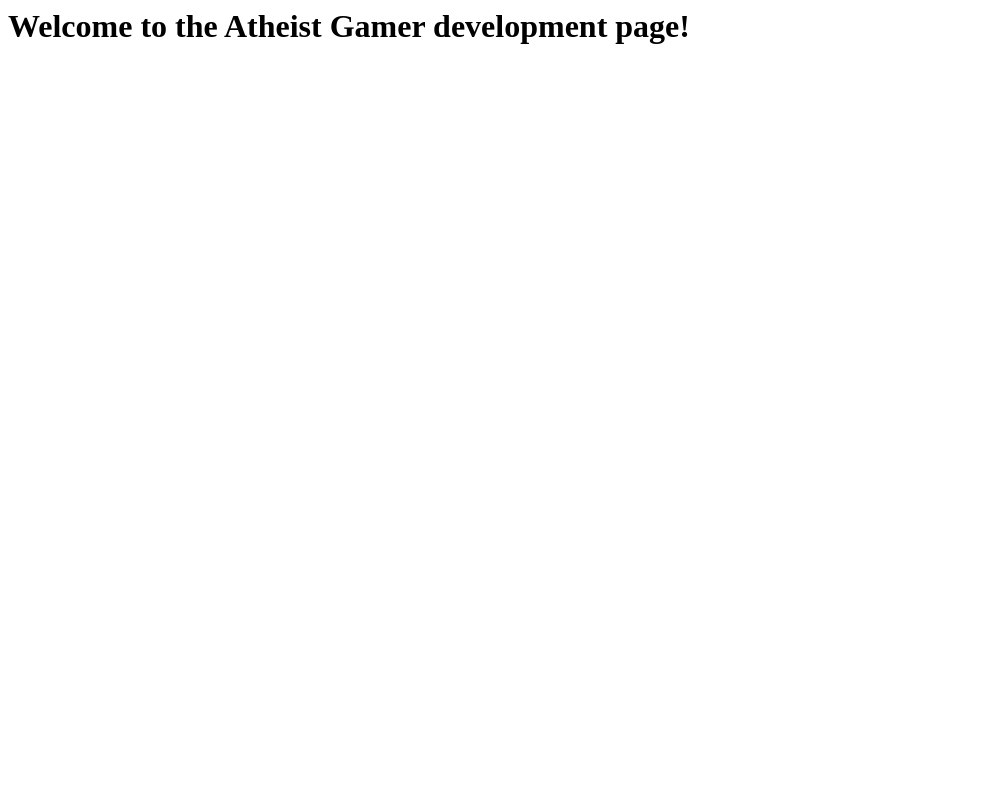
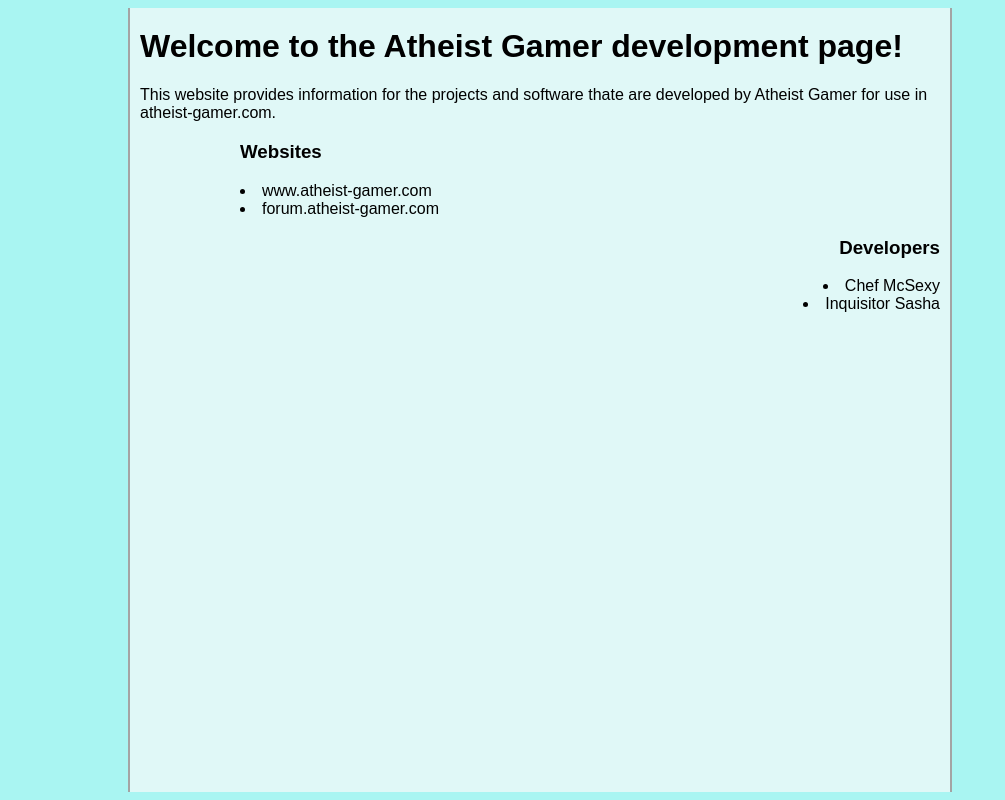
Before and after one commit to Atheist-Gamer/atheist-gamer.github.io, a plain HTML site: page index.html in a window 1280 px wide. Shown: the whole page, without its empty margins (0-1005 px from the left). Drawn offline with Linux system fonts and the light colour scheme.

Commit message:
Adding content and CSS

```diff
--- a/index.html
+++ b/index.html
@@ -1,11 +1,27 @@
 <html>
 <head>
 	<title>Atheist Gamer Development</title>
+
+	<link type="text/css" href="main.css" rel="stylesheet" />
 
 </head>
 <body>
 
 	<h1>Welcome to the Atheist Gamer development page!</h1>
 
+		<p>This website provides information for the projects and software thate are developed by Atheist Gamer for use in atheist-gamer.com.
+
+		<div style="position: relative; left: 100px;">
+			<h3>Websites</h3>
+				<li>www.atheist-gamer.com</li>
+				<li>forum.atheist-gamer.com</li>
+		</div>
+
+	<div align="right">
+		<h3>Developers</h3>
+			<li>Chef McSexy</li>
+			<li>Inquisitor Sasha</li>
+	</div>
+
 </body>
 </html>
--- /dev/null
+++ b/main.css
@@ -0,0 +1,16 @@
+body {
+	background: #E0F8F7;
+	font-family: arial, san-sarif;
+	position: relative;
+	left: 120px;
+	width: 800px;
+	padding-top: 20px;
+	padding-left: 10px;
+	padding-right: 10px;
+	border-left: solid 2px #A4A4A4;
+	border-right: solid 2px #A4A4A4;
+}
+
+html {
+	background: #A9F5F2;
+}
```
